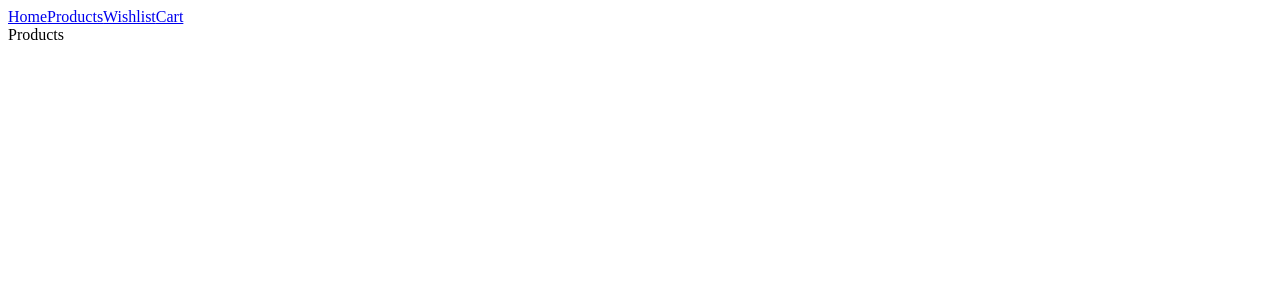
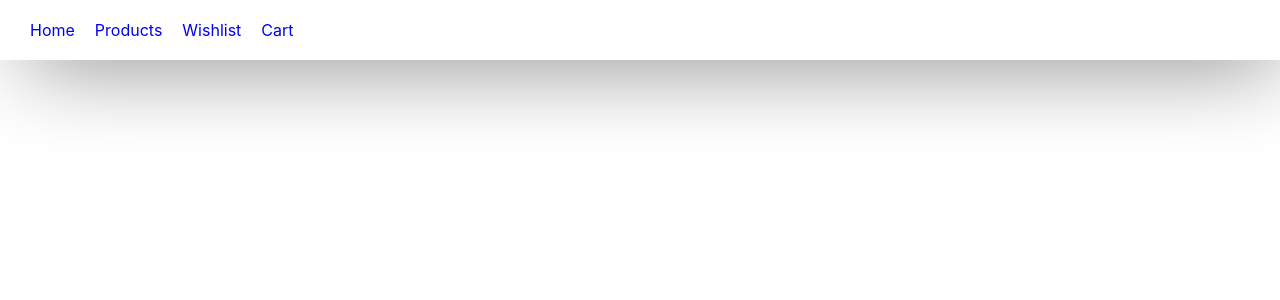
Before and after one commit to RaviPratihast/e-comm-basic, a React (Create React App) app: page /productListing in a window 1280 px wide. Shown: the top 300 px of the page. Built offline with nearby package versions, Linux system fonts and the light colour scheme.

Commit message:
Add: added context.

```diff
--- a/package.json
+++ b/package.json
@@ -6,6 +6,8 @@
     "@testing-library/jest-dom": "^5.16.5",
     "@testing-library/react": "^13.4.0",
     "@testing-library/user-event": "^13.5.0",
+    "axios": "^1.3.4",
+    "faker": "^6.6.6",
     "react": "^18.2.0",
     "react-dom": "^18.2.0",
     "react-router-dom": "^6.2.2",
--- /dev/null
+++ b/src/App.css
@@ -0,0 +1,13 @@
+nav {
+  /* border: 1px solid black; */
+  padding: 20px;
+  /* background-color: red; */
+  -webkit-box-shadow: 13px 2px 92px -14px rgba(0, 0, 0, 1);
+  -moz-box-shadow: 13px 2px 92px -14px rgba(0, 0, 0, 1);
+  box-shadow: 13px 2px 92px -14px rgba(0, 0, 0, 1);
+}
+
+.link {
+  text-decoration: none;
+  margin: 10px;
+}
--- a/src/App.js
+++ b/src/App.js
@@ -1,21 +1,31 @@
-// import './App.css';
 import { Routes, Route, Link } from "react-router-dom";
 import { Home, Products, Wishlist, Cart, Login } from "./Pages/index";
+// import faker from "faker";
+import "./App.css";
 
 function App() {
   return (
     <div className="App">
       <nav>
-        <Link to="/">Home</Link>
-        <Link to="/productListing">Products</Link>
-        <Link to="/wishlist">Wishlist</Link>
-        <Link to="/wishlist">Cart</Link>
+        <Link className="link" to="/">
+          Home
+        </Link>
+        <Link className="link" to="/productListing">
+          Products
+        </Link>
+        <Link className="link" to="/wishlist">
+          Wishlist
+        </Link>
+        <Link className="link" to="/cart">
+          Cart
+        </Link>
       </nav>
       <Routes>
         <Route path="/" element={<Home />} />
         <Route path="/productListing" element={<Products />} />
         <Route path="/wishlist" element={<Wishlist />} />
         <Route path="/cart" element={<Cart />} />
+
         <Route path="/login" element={<Login />} />
       </Routes>
     </div>
--- a/src/Pages/Products.jsx
+++ b/src/Pages/Products.jsx
@@ -1,9 +1,7 @@
-import React from 'react'
-
+import React from "react";
+// import { useProduct } from "../context/ecomm-context";
 function Products() {
-  return (
-    <div>Products</div>
-  )
+  // const { state, dispatch } = useProduct();
 }
 
-export default Products
+export default Products;
--- /dev/null
+++ b/src/context/ecomm-context.js
@@ -0,0 +1,34 @@
+import { createContext, useContext, useReducer } from "react";
+import { items } from "../items";
+
+// creating the context
+const ProductContext = createContext(null);
+// using the context abstracting it from the normal user.
+const useProduct = () => useContext(ProductContext);
+
+const initialState = {
+  product: items,
+};
+
+function reducer(state, action) {
+  //   switch (action.type) {
+  //     case "ADD_TO_PRODUCT":
+  //       return {
+  //         ...state,
+  //         products: [...state.products, action.payload],
+  //       };
+  //     default:
+  //       return state;
+  //   }
+}
+
+const ProductProvider = ({ children }) => {
+  const [state, dispatch] = useReducer(reducer, initialState);
+  return (
+    <ProductContext.Provider value={{ state, dispatch }}>
+      {children}
+    </ProductContext.Provider>
+  );
+};
+
+export { ProductProvider, useProduct };
--- a/src/index.css
+++ b/src/index.css
@@ -1,5 +1,7 @@
 body {
   margin: 0;
+  padding: 0;
+  box-sizing: border-box;
   font-family: -apple-system, BlinkMacSystemFont, 'Segoe UI', 'Roboto', 'Oxygen',
     'Ubuntu', 'Cantarell', 'Fira Sans', 'Droid Sans', 'Helvetica Neue',
     sans-serif;
--- a/src/index.js
+++ b/src/index.js
@@ -1,7 +1,8 @@
 import React from "react";
 import ReactDOM from "react-dom/client";
 import { BrowserRouter as Router } from "react-router-dom";
-// import './index.css';
+import "./index.css";
+import { ProductProvider } from "./context/ecomm-context";
 import App from "./App";
 // import reportWebVitals from './reportWebVitals';
 
@@ -9,7 +10,9 @@ const root = ReactDOM.createRoot(document.getElementById("root"));
 root.render(
   <React.StrictMode>
     <Router>
-      <App />
+      <ProductProvider>
+        <App />
+      </ProductProvider>
     </Router>
   </React.StrictMode>
 );
--- /dev/null
+++ b/src/items.js
@@ -0,0 +1,60 @@
+const items = [
+  {
+    id: 1,
+    name: "kala chasma",
+    price: 1000,
+    qty: 0,
+    totalProductPrice: 0,
+    inStock: true,
+  },
+  {
+    id: 2,
+    name: "laal chhadi",
+    price: 500,
+    qty: 0,
+    totalProductPrice: 0,
+    inStock: true,
+  },
+  {
+    id: 3,
+    name: "jalebi",
+    price: 50,
+    qty: 0,
+    totalProductPrice: 0,
+    inStock: true,
+  },
+  {
+    id: 4,
+    name: "japani joota",
+    price: 10000,
+    qty: 0,
+    totalProductPrice: 0,
+    inStock: true,
+  },
+  {
+    id: 5,
+    name: "kala ghora",
+    price: 150000,
+    qty: 0,
+    totalProductPrice: 0,
+    inStock: true,
+  },
+  {
+    id: 6,
+    name: "narikol",
+    price: 25,
+    qty: 0,
+    totalProductPrice: 0,
+    inStock: false,
+  },
+  {
+    id: 6,
+    name: "kothal",
+    price: 30,
+    qty: 0,
+    totalProductPrice: 0,
+    inStock: false,
+  },
+];
+
+export { items };
```
Also changed, not shown: 1 other file (tests, documents, lock files or other folders).
